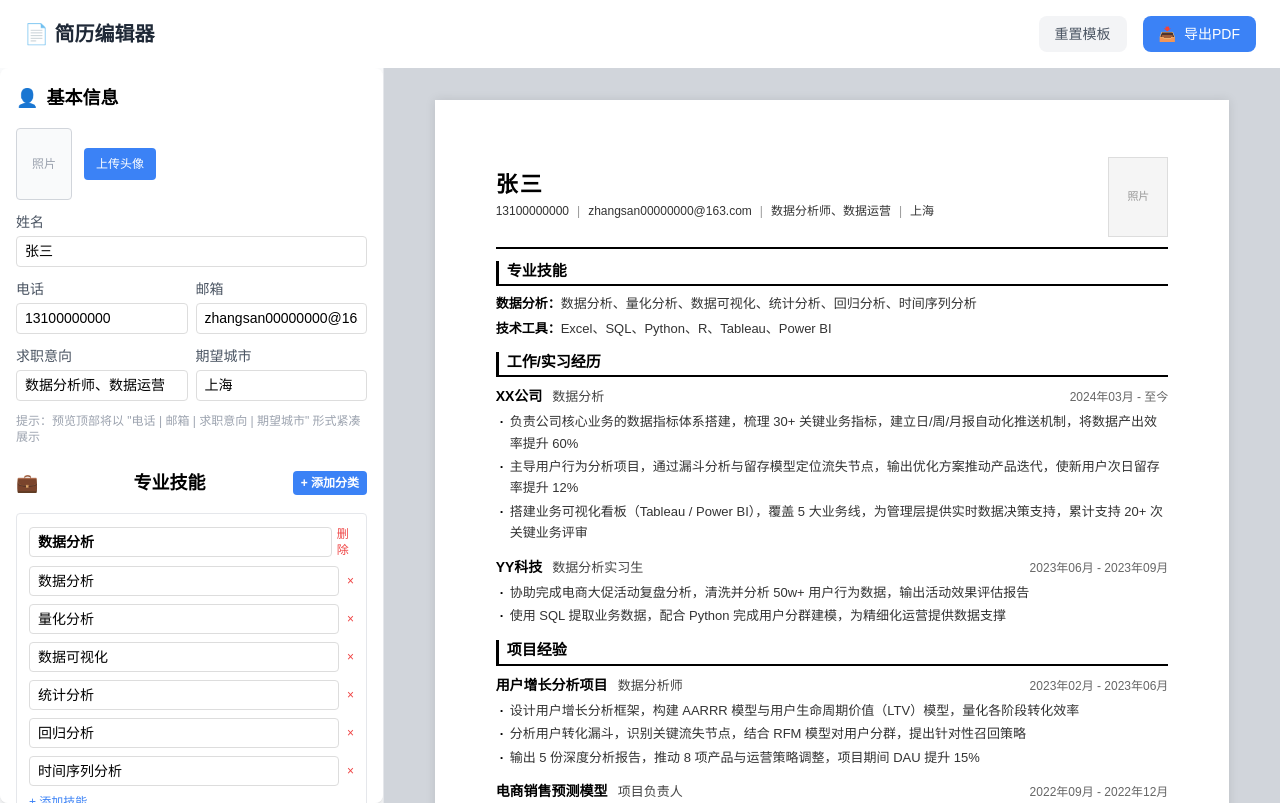
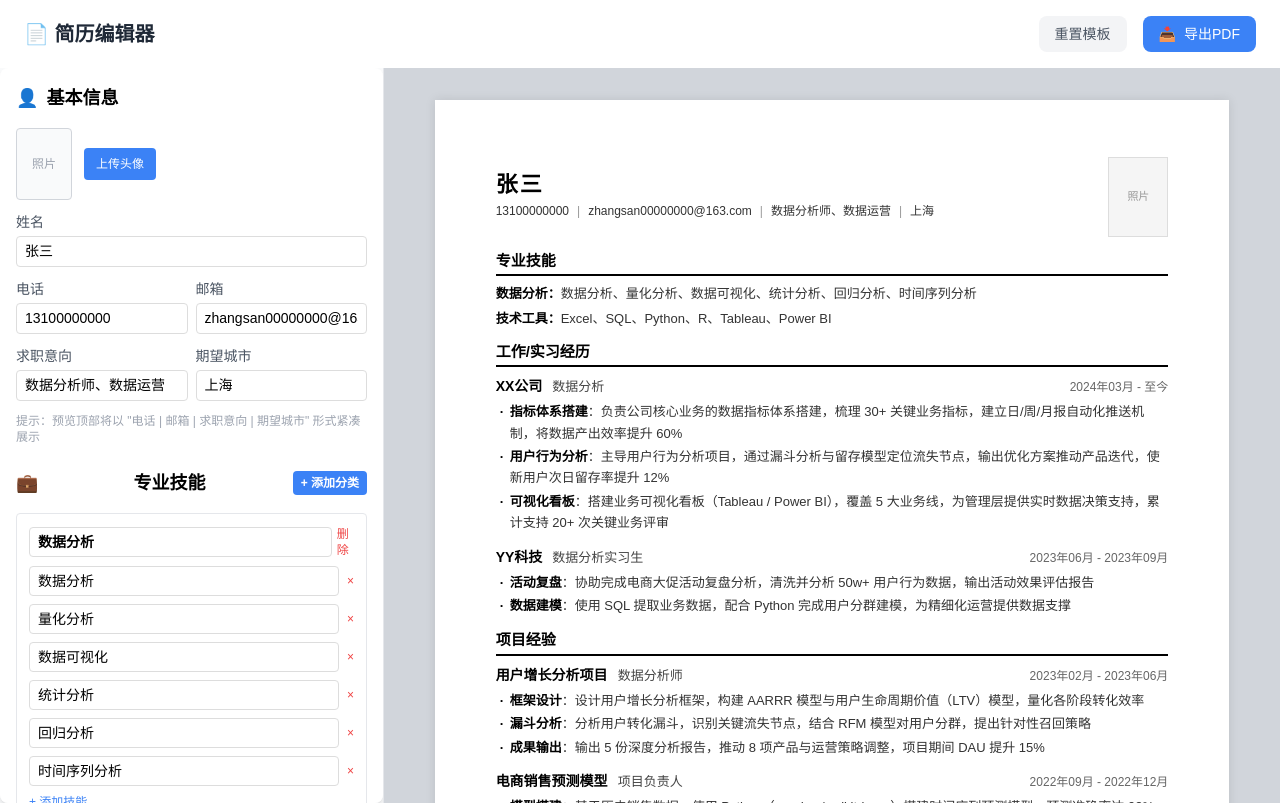
Before and after one commit to Hangua-dw666/resume-editor, a Vue app: page / in a window 1280 px wide. Built offline with nearby package versions, Linux system fonts and the light colour scheme.

Commit message:
feat: 去除横线竖线，支持子任务小标题加粗语法，提升头像限制

```diff
--- a/src/components/AvatarUpload.vue
+++ b/src/components/AvatarUpload.vue
@@ -20,7 +20,7 @@
           <div v-else class="upload-placeholder">
             <span class="upload-icon">📷</span>
             <p>点击选择照片</p>
-            <p class="upload-tip">建议尺寸：150×200px，大小不超过 2MB</p>
+            <p class="upload-tip">建议尺寸：150×200px，大小不超过 10MB</p>
           </div>
         </div>
         <div v-if="errorMessage" class="error-msg">{{ errorMessage }}</div>
@@ -78,9 +78,9 @@ const handleFileChange = (e) => {
     return
   }
 
-  // 大小校验（2MB）
-  if (file.size > 2 * 1024 * 1024) {
-    errorMessage.value = '图片大小不能超过 2MB'
+  // 大小校验（10MB）
+  if (file.size > 10 * 1024 * 1024) {
+    errorMessage.value = '图片大小不能超过 10MB'
     return
   }
 
--- a/src/components/EditorPanel.vue
+++ b/src/components/EditorPanel.vue
@@ -204,6 +204,7 @@
               />
             </div>
             <div class="space-y-2">
+              <p class="text-xs text-gray-400">提示：用 **文字** 可给子任务标题加粗，如 **数据搭建**：负责...</p>
               <div
                 v-for="(desc, idx) in work.description"
                 :key="idx"
@@ -285,6 +286,7 @@
               />
             </div>
             <div class="space-y-2">
+              <p class="text-xs text-gray-400">提示：用 **文字** 可给子任务标题加粗，如 **模型设计**：基于...</p>
               <div
                 v-for="(desc, idx) in project.description"
                 :key="idx"
--- a/src/components/ResumePreview.vue
+++ b/src/components/ResumePreview.vue
@@ -50,7 +50,9 @@
             <span class="exp-date">{{ work.startDate }} - {{ work.endDate }}</span>
           </div>
           <ul class="exp-desc-list">
-            <li v-for="(desc, idx) in work.description" :key="idx">{{ desc }}</li>
+            <li v-for="(desc, idx) in work.description" :key="idx">
+              <span v-html="formatDesc(desc)"></span>
+            </li>
           </ul>
         </div>
       </div>
@@ -69,7 +71,9 @@
             <span class="exp-date">{{ project.startDate }} - {{ project.endDate }}</span>
           </div>
           <ul class="exp-desc-list">
-            <li v-for="(desc, idx) in project.description" :key="idx">{{ desc }}</li>
+            <li v-for="(desc, idx) in project.description" :key="idx">
+              <span v-html="formatDesc(desc)"></span>
+            </li>
           </ul>
         </div>
       </div>
@@ -88,7 +92,9 @@
             <span class="exp-date">{{ campus.startDate }} - {{ campus.endDate }}</span>
           </div>
           <ul class="exp-desc-list">
-            <li v-for="(desc, idx) in campus.description" :key="idx">{{ desc }}</li>
+            <li v-for="(desc, idx) in campus.description" :key="idx">
+              <span v-html="formatDesc(desc)"></span>
+            </li>
           </ul>
         </div>
       </div>
@@ -118,6 +124,20 @@ import { useResumeStore } from '../stores/resume'
 
 const resumeStore = useResumeStore()
 const { data: resume } = storeToRefs(resumeStore)
+
+// 转义 HTML 特殊字符，防止 XSS
+const escapeHtml = (str) => {
+  return str
+    .replace(/&/g, '&amp;')
+    .replace(/</g, '&lt;')
+    .replace(/>/g, '&gt;')
+}
+
+// 格式化描述文本：支持 **小标题** 加粗语法
+const formatDesc = (desc) => {
+  const escaped = escapeHtml(desc)
+  return escaped.replace(/\*\*(.+?)\*\*/g, '<strong class="sub-title">$1</strong>')
+}
 </script>
 
 <style scoped>
@@ -127,11 +147,9 @@ const { data: resume } = storeToRefs(resumeStore)
   color: #000;
 }
 
-/* 顶部信息区 - 压缩到最小 */
+/* 顶部信息区 - 无横线 */
 .header-section {
-  padding-bottom: 10px;
-  border-bottom: 2px solid #000;
-  margin-bottom: 12px;
+  margin-bottom: 14px;
 }
 
 .name-text {
@@ -192,8 +210,7 @@ const { data: resume } = storeToRefs(resumeStore)
 .section-title {
   font-size: 15px;
   font-weight: 700;
-  border-left: 3px solid #000;
-  padding-left: 8px;
+  padding-left: 0;
   margin-bottom: 8px;
   line-height: 1.3;
 }
@@ -282,6 +299,12 @@ const { data: resume } = storeToRefs(resumeStore)
   color: #000;
 }
 
+/* 子任务小标题加粗 */
+:deep(.sub-title) {
+  font-weight: 700;
+  color: #000;
+}
+
 /* 教育 */
 .edu-block {
   display: flex;
--- a/src/stores/resume.js
+++ b/src/stores/resume.js
@@ -31,9 +31,9 @@ const defaultResume = {
       startDate: '2024年03月',
       endDate: '至今',
       description: [
-        '负责公司核心业务的数据指标体系搭建，梳理 30+ 关键业务指标，建立日/周/月报自动化推送机制，将数据产出效率提升 60%',
-        '主导用户行为分析项目，通过漏斗分析与留存模型定位流失节点，输出优化方案推动产品迭代，使新用户次日留存率提升 12%',
-        '搭建业务可视化看板（Tableau / Power BI），覆盖 5 大业务线，为管理层提供实时数据决策支持，累计支持 20+ 次关键业务评审',
+        '**指标体系搭建**：负责公司核心业务的数据指标体系搭建，梳理 30+ 关键业务指标，建立日/周/月报自动化推送机制，将数据产出效率提升 60%',
+        '**用户行为分析**：主导用户行为分析项目，通过漏斗分析与留存模型定位流失节点，输出优化方案推动产品迭代，使新用户次日留存率提升 12%',
+        '**可视化看板**：搭建业务可视化看板（Tableau / Power BI），覆盖 5 大业务线，为管理层提供实时数据决策支持，累计支持 20+ 次关键业务评审',
       ],
     },
     {
@@ -43,8 +43,8 @@ const defaultResume = {
       startDate: '2023年06月',
       endDate: '2023年09月',
       description: [
-        '协助完成电商大促活动复盘分析，清洗并分析 50w+ 用户行为数据，输出活动效果评估报告',
-        '使用 SQL 提取业务数据，配合 Python 完成用户分群建模，为精细化运营提供数据支撑',
+        '**活动复盘**：协助完成电商大促活动复盘分析，清洗并分析 50w+ 用户行为数据，输出活动效果评估报告',
+        '**数据建模**：使用 SQL 提取业务数据，配合 Python 完成用户分群建模，为精细化运营提供数据支撑',
       ],
     },
   ],
@@ -56,9 +56,9 @@ const defaultResume = {
       endDate: '2023年06月',
       role: '数据分析师',
       description: [
-        '设计用户增长分析框架，构建 AARRR 模型与用户生命周期价值（LTV）模型，量化各阶段转化效率',
-        '分析用户转化漏斗，识别关键流失节点，结合 RFM 模型对用户分群，提出针对性召回策略',
-        '输出 5 份深度分析报告，推动 8 项产品与运营策略调整，项目期间 DAU 提升 15%',
+        '**框架设计**：设计用户增长分析框架，构建 AARRR 模型与用户生命周期价值（LTV）模型，量化各阶段转化效率',
+        '**漏斗分析**：分析用户转化漏斗，识别关键流失节点，结合 RFM 模型对用户分群，提出针对性召回策略',
+        '**成果输出**：输出 5 份深度分析报告，推动 8 项产品与运营策略调整，项目期间 DAU 提升 15%',
       ],
     },
     {
@@ -68,9 +68,9 @@ const defaultResume = {
       endDate: '2022年12月',
       role: '项目负责人',
       description: [
-        '基于历史销售数据，使用 Python（pandas / scikit-learn）搭建时间序列预测模型，预测准确率达 92%',
-        '对比 ARIMA、Prophet、XGBoost 三种算法表现，最终选择 XGBoost 并优化特征工程，MAE 降低 18%',
-        '将模型封装为自动化预测工具，为采购与库存团队提供决策支持，库存周转率提升 10%',
+        '**模型搭建**：基于历史销售数据，使用 Python（pandas / scikit-learn）搭建时间序列预测模型，预测准确率达 92%',
+        '**算法对比**：对比 ARIMA、Prophet、XGBoost 三种算法表现，最终选择 XGBoost 并优化特征工程，MAE 降低 18%',
+        '**工程落地**：将模型封装为自动化预测工具，为采购与库存团队提供决策支持，库存周转率提升 10%',
       ],
     },
   ],
```
